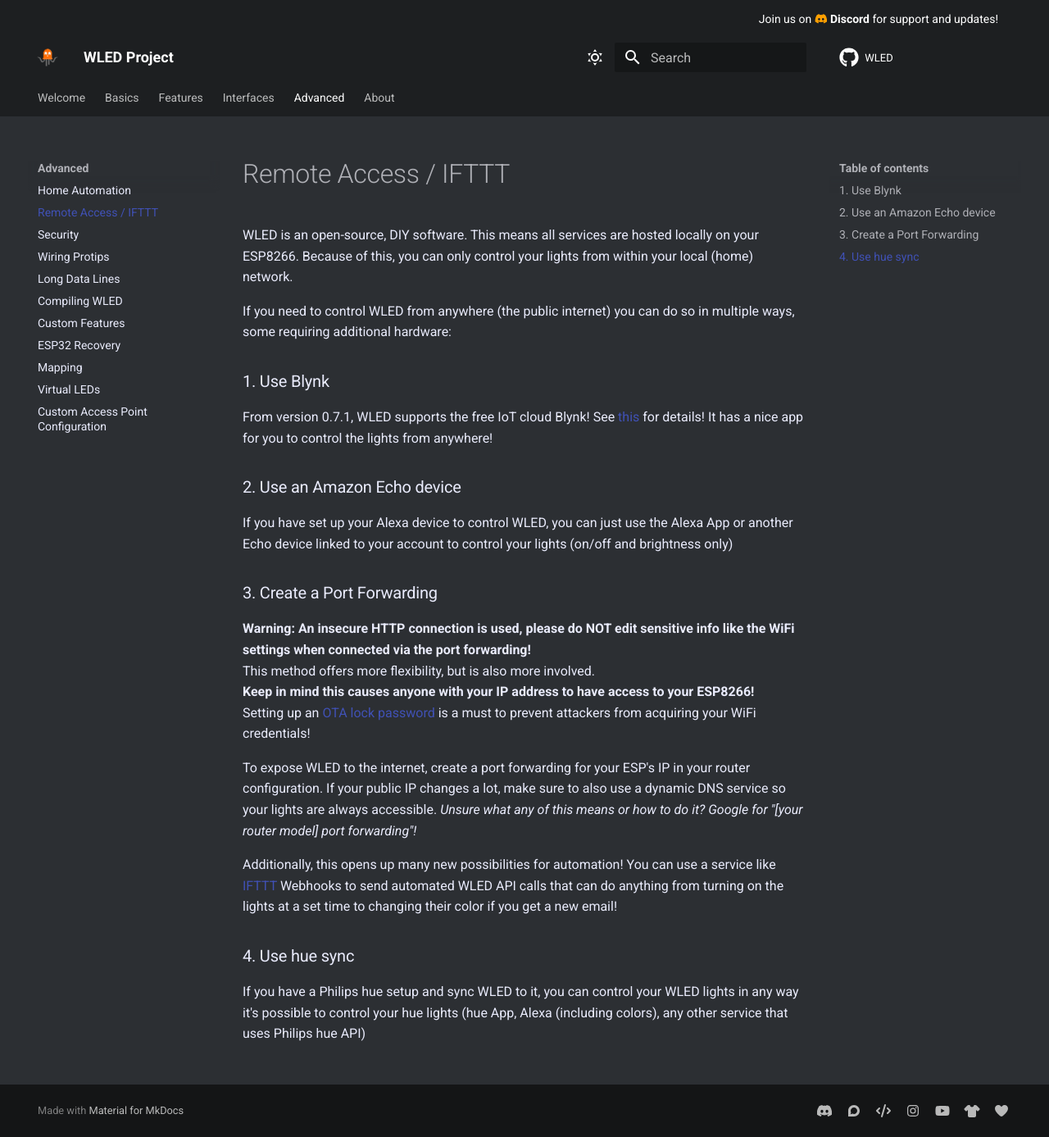
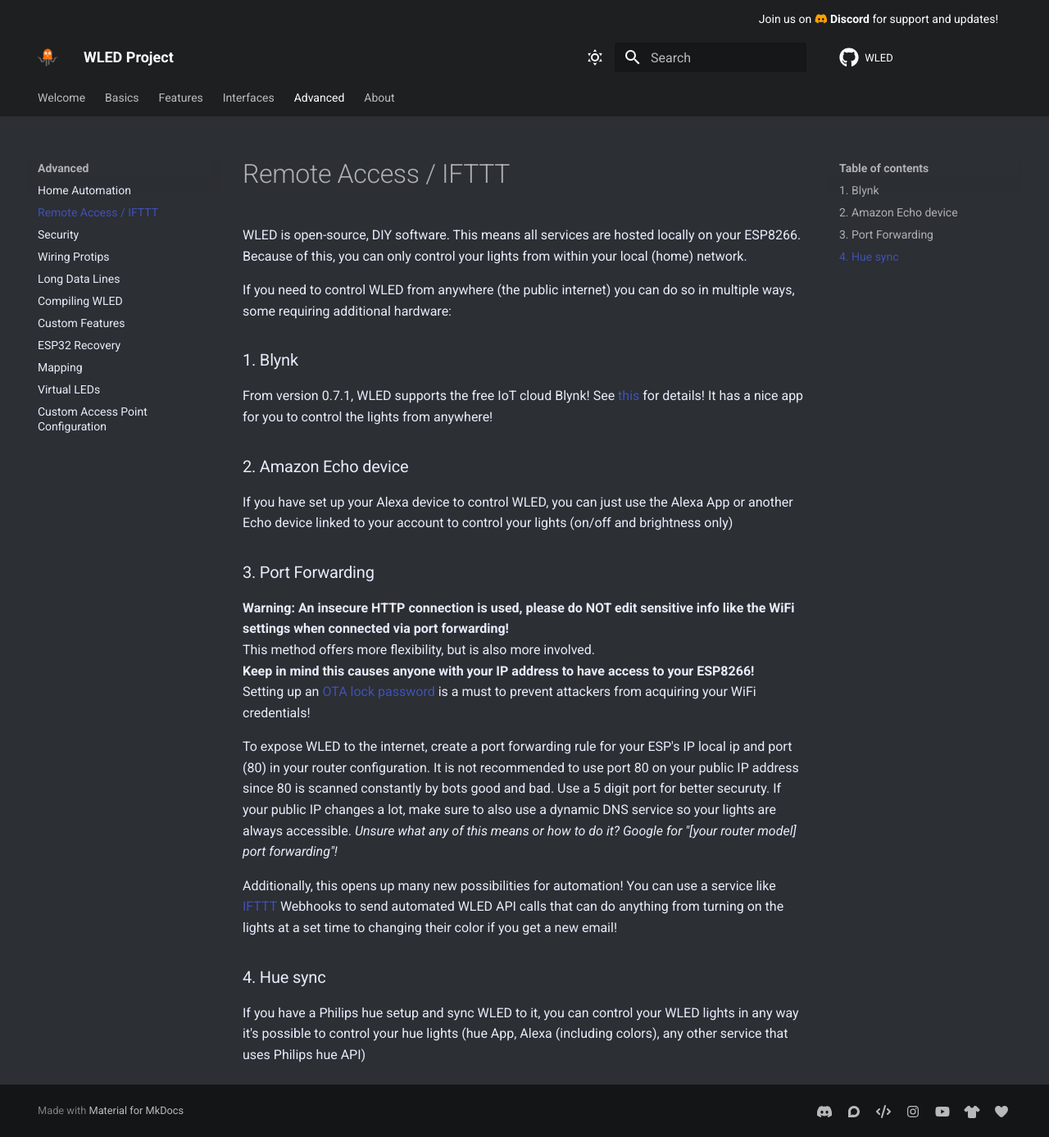
Before and after one commit to Aircoookie/WLED-Docs, an MkDocs documentation site: the page built from docs/advanced/remote-access-ifttt.md, in a window 1280 px wide and 1387 px high. Shown: the whole window at 82% size. Built offline with MkDocs 1.6.1 and Material for MkDocs 9.7.7, drawn with Linux system fonts in a browser that asks for light colours; comment, search, counter and statistics services are not loaded.

Commit message:
Update remote-access-ifttt.md
Tidying up some grammar and formatting, added info about port forwarding.

```diff
--- a/docs/advanced/remote-access-ifttt.md
+++ b/docs/advanced/remote-access-ifttt.md
@@ -5,30 +5,30 @@
   # - toc
 ---
 
-WLED is an open-source, DIY software. This means all services are hosted locally on your ESP8266.
+WLED is open-source, DIY software. This means all services are hosted locally on your ESP8266.
 Because of this, you can only control your lights from within your local (home) network.
 
 If you need to control WLED from anywhere (the public internet) you can do so in multiple ways, some requiring additional hardware:
 
-### 1. Use Blynk
+### 1. Blynk
 
 From version 0.7.1, WLED supports the free IoT cloud Blynk! See [this](/interfaces/blynk) for details! It has a nice app for you to control the lights from anywhere!
 
-### 2. Use an Amazon Echo device
+### 2. Amazon Echo device
 If you have set up your Alexa device to control WLED, you can just use the Alexa App or another Echo device linked to your account to control your lights (on/off and brightness only)
 
-### 3. Create a Port Forwarding
-**Warning: An insecure HTTP connection is used, please do NOT edit sensitive info like the WiFi settings when connected via the port forwarding!**
+### 3. Port Forwarding
+**Warning: An insecure HTTP connection is used, please do NOT edit sensitive info like the WiFi settings when connected via port forwarding!**
 This method offers more flexibility, but is also more involved.
 **Keep in mind this causes anyone with your IP address to have access to your ESP8266!**
 Setting up an [OTA lock password](/advanced/security) is a must to prevent attackers from acquiring your WiFi credentials!
 
-To expose WLED to the internet, create a port forwarding for your ESP's IP in your router configuration.
+To expose WLED to the internet, create a port forwarding rule for your ESP's IP local ip and port (80) in your router configuration. It is not recommended to use port 80 on your public IP address since 80 is scanned constantly by bots good and bad. Use a 5 digit port for better securuty.
 If your public IP changes a lot, make sure to also use a dynamic DNS service so your lights are always accessible.
 _Unsure what any of this means or how to do it? Google for "[your router model] port forwarding"!_
 
 Additionally, this opens up many new possibilities for automation! You can use a service like [IFTTT](https://ifttt.com/) Webhooks to send automated WLED API calls that can do anything from turning on the lights at a set time to changing their color if you get a new email!
 
-### 4. Use hue sync
+### 4. Hue sync
 
 If you have a Philips hue setup and sync WLED to it, you can control your WLED lights in any way it's possible to control your hue lights (hue App, Alexa (including colors), any other service that uses Philips hue API)
```
